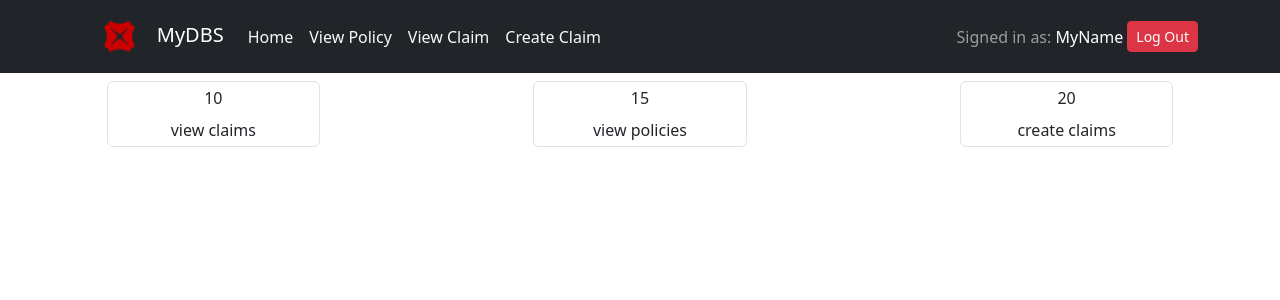
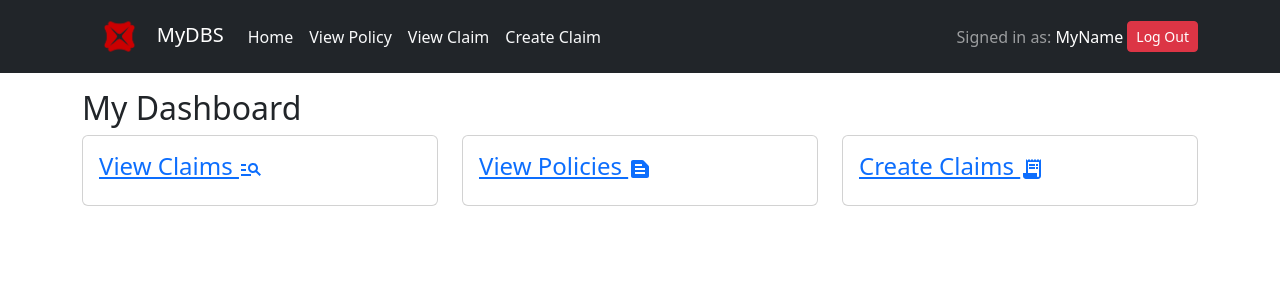
Before and after one commit to TheSpaceCuber/tt2_8, a React (Create React App) app in the folder frontend/tt2_8/: page /dashboard in a window 1280 px wide. Shown: the top 300 px of the page. Built offline with nearby package versions, Linux system fonts and the light colour scheme.

Commit message:
Update Dashboard.jsx

```diff
--- a/frontend/tt2_8/src/pages/Dashboard.jsx
+++ b/frontend/tt2_8/src/pages/Dashboard.jsx
@@ -1,33 +1,48 @@
 import Button from "react-bootstrap/Button";
 import { Link } from "react-router-dom";
+import Container from 'react-bootstrap/Container';
+import Row from 'react-bootstrap/Row';
+import Col from 'react-bootstrap/Col';
+import Card from 'react-bootstrap/Card';
+import TextSnippetIcon from '@mui/icons-material/TextSnippet';
+import ReceiptLongIcon from '@mui/icons-material/ReceiptLong';
+import ManageSearchIcon from '@mui/icons-material/ManageSearch';
 
 function Dashboard() {
   return (
-    <div className="container-fluid vh-100">
-      <div className="row d-flex justify-space-between py-2">
+    <Container>
+          <Row className='mt-3'>
+    <h2>My Dashboard</h2>
+    </Row>
+    <Row>
+    <Col><Card><Card.Body>
         <Link
           to="/view_claims"
-          className="col-2 offset-1 border rounded d-flex flex-column justify-content-center align-items-center text-decoration-none text-dark"
-        >
-          <p className="p-1 m-0">10</p>
-          <p className="p-1 m-0">view claims</p>
+          >
+          <h4>View Claims <ManageSearchIcon/></h4>
         </Link>
+        </Card.Body></Card>
+    </Col>
+    <Col>
+        <Card> <Card.Body>
         <Link
           to="/view_policies"
-          className="col-2 offset-2 border rounded d-flex flex-column justify-content-center align-items-center text-decoration-none text-dark"
-        >
-          <p className="p-1 m-0">15</p>
-          <p className="p-1 m-0">view policies</p>
+          >
+          <h4>View Policies <TextSnippetIcon/></h4>
         </Link>
+        </Card.Body></Card>
+    </Col>
+    <Col>
+        <Card> <Card.Body>
         <Link
           to="/create_claim"
-          className="col-2 offset-2 border rounded d-flex flex-column justify-content-center align-items-center text-decoration-none text-dark"
-        >
-          <p className="p-1 m-0">20</p>
-          <p className="p-1 m-0">create claims</p>
+          >
+          <h4>Create Claims <ReceiptLongIcon/></h4>
         </Link>
-      </div>
-    </div>
+        </Card.Body></Card>
+    </Col>
+    </Row>
+    </Container>
   );
 }
 
```
